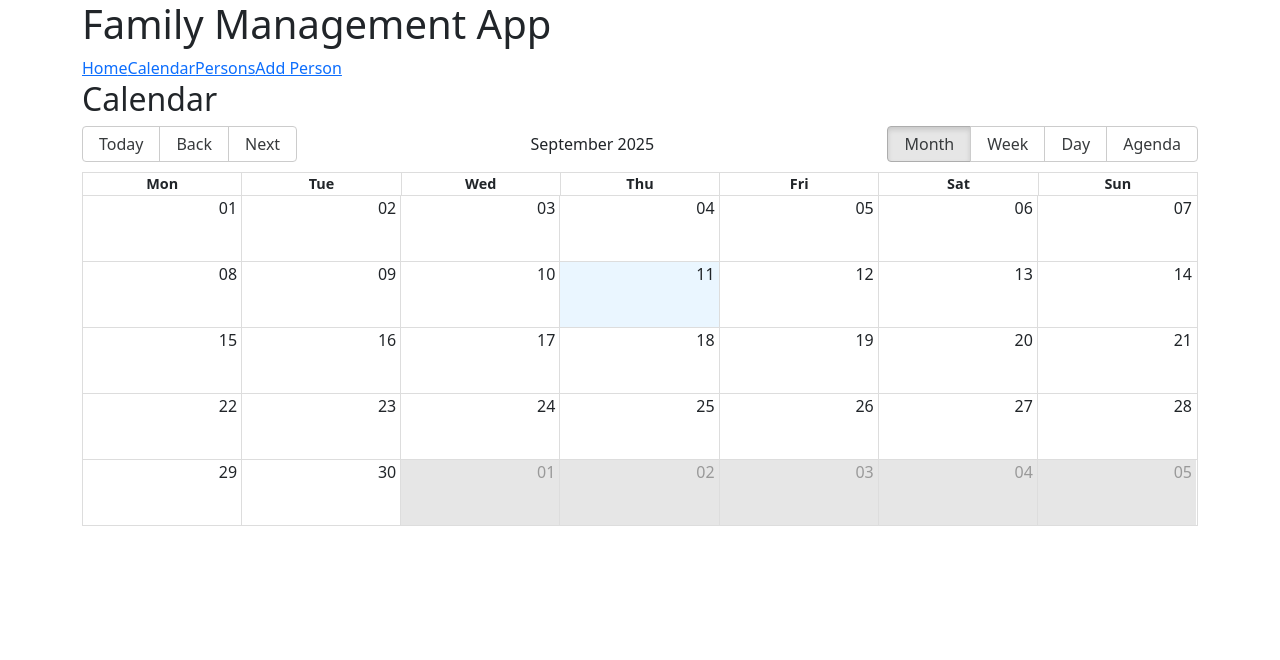
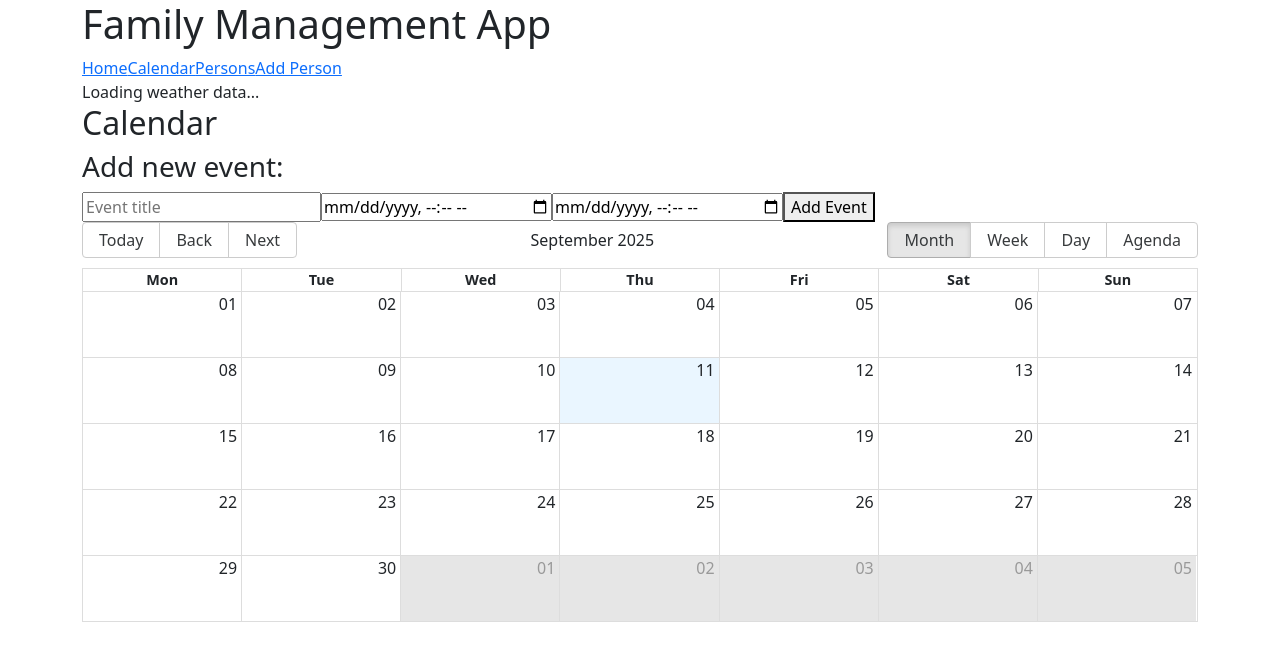
Before and after one commit to hartonenolli/hartonenolli, a React (Vite) app in the folder familyManagmentApp/frontend/: page /calendar in a window 1280 px wide. Shown: the top 660 px of the page. Built offline with nearby package versions, Linux system fonts and the light colour scheme; no server answers.

Commit message:
Can add a new event to the calendar

```diff
--- a/familyManagmentApp/frontend/src/components/Calendar.jsx
+++ b/familyManagmentApp/frontend/src/components/Calendar.jsx
@@ -3,11 +3,41 @@ import { Calendar as BigCalendar, dateFnsLocalizer } from 'react-big-calendar'
 import { format, parse, startOfWeek, getDay } from 'date-fns'
 import enUS from 'date-fns/locale/en-US'
 import 'react-big-calendar/lib/css/react-big-calendar.css'
-import { fetchEvents, fetchWeather } from '../requests'
+import { fetchEvents, fetchWeather, addEvent } from '../requests'
+
+const EventForm = ({ newEvent, handleInputChange, handleAddEvent }) => (
+  <form onSubmit={handleAddEvent}>
+    <h3>Add new event:</h3>
+    <input
+      type="text"
+      name="title"
+      placeholder="Event title"
+      value={newEvent.title}
+      onChange={handleInputChange}
+      required
+    />
+    <input
+      type="datetime-local"
+      name="start"
+      value={newEvent.start}
+      onChange={handleInputChange}
+      required
+    />
+    <input
+      type="datetime-local"
+      name="end"
+      value={newEvent.end}
+      onChange={handleInputChange}
+      required
+    />
+    <button type="submit">Add Event</button>
+  </form>
+)
 
 const Calendar = () => {
   const [weatherData, setWeatherData] = useState(null)
   const [events, setEvents] = useState([])
+  const [newEvent, setNewEvent] = useState({ title: '', start: '', end: '' })
 
   useEffect(() => {
     const fetchEventData = async () => {
@@ -24,8 +54,42 @@ const Calendar = () => {
         console.error('Error fetching events data:', error)
       }
     }
+    const fetchWeatherData = async () => {
+      try {
+        const data = await fetchWeather('Helsinki')
+        console.log('Weather data response:', data)
+        setWeatherData(data)
+      } catch (error) {
+        console.error('Error fetching weather data:', error)
+      }
+    }
     fetchEventData()
+    fetchWeatherData()
   }, [])
+
+  const handleInputChange = (e) => {
+    const { name, value } = e.target
+    setNewEvent((prev) => ({ ...prev, [name]: value }))
+  }
+
+  const handleAddEvent = async (e) => {
+    e.preventDefault()
+    try {
+      const eventToAdd = {
+        title: newEvent.title,
+        start: new Date(newEvent.start),
+        end: new Date(newEvent.end),
+      }
+    const savedEvent = await addEvent(eventToAdd)
+    setEvents((prev) => [
+      ...prev,
+      { ...savedEvent, start: new Date(savedEvent.start), end: new Date(savedEvent.end) },
+    ])
+    setNewEvent({ title: '', start: '', end: ''})
+    } catch (error) {
+      console.log('Error adding event', error);
+    }
+  }
 
   const locales = { 'en-US': enUS }
   const localizer = dateFnsLocalizer({
@@ -57,10 +121,16 @@ const Calendar = () => {
     )
   }
 
+
   return (
     <div>
-      {/* <WeatherForToday /> */}
+      <WeatherForToday />
       <h2>Calendar</h2>
+      <EventForm
+        newEvent={newEvent}
+        handleInputChange={handleInputChange}
+        handleAddEvent={handleAddEvent}
+      />
       <BigCalendar
         localizer={localizer}
         events={events}
```
Also changed, not shown: 1 other file (tests, documents, lock files or other folders).
